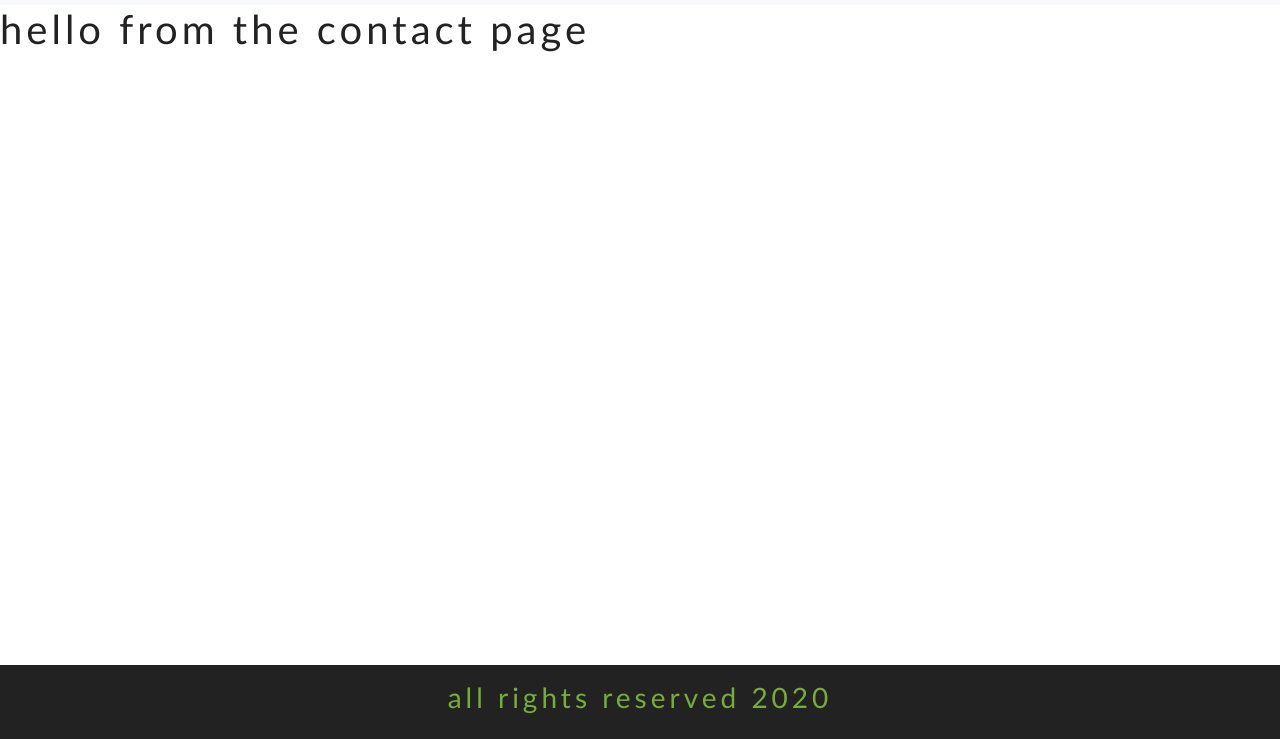
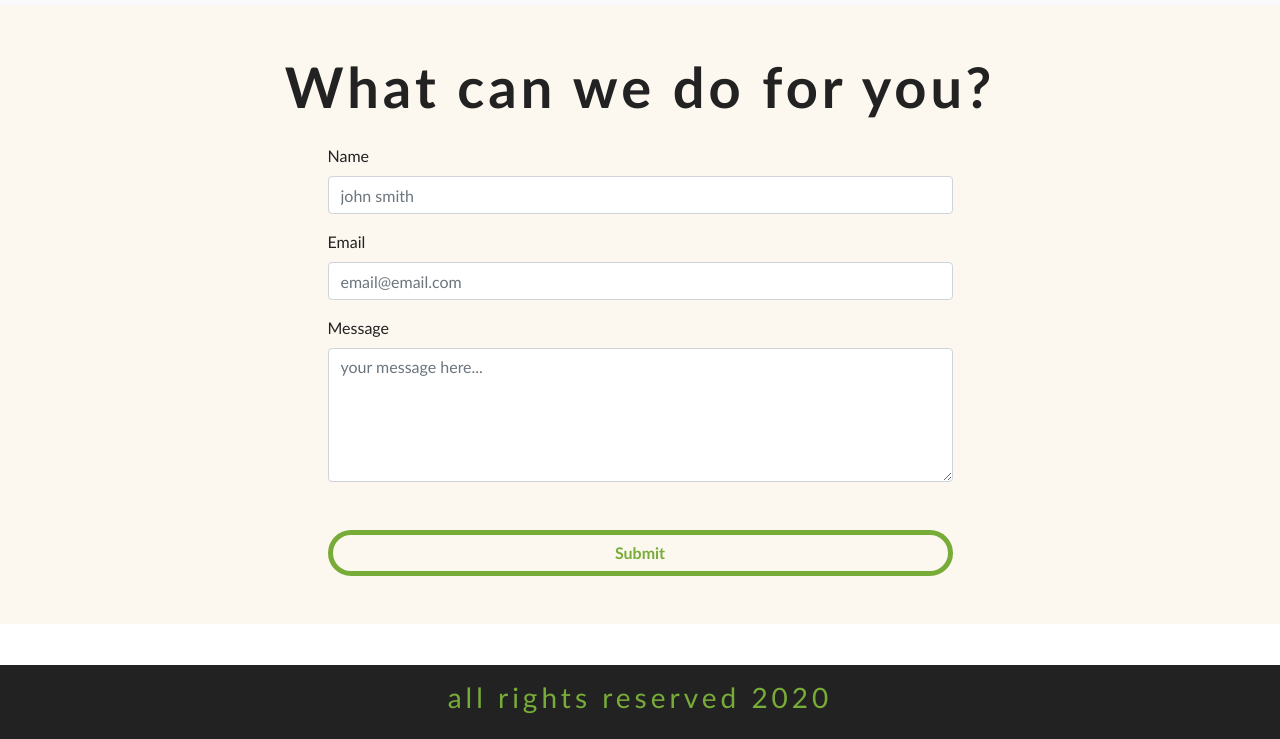
Before and after one commit to mrseanbaines/gatsby-1, a Gatsby site: page /contact in a window 1280 px wide. Shown: the part 65-804 px from the top of the page. Built offline with nearby package versions, Linux system fonts and the light colour scheme; Gatsby itself is replaced by a stand-in of ours.

Commit message:
Contact form added

```diff
--- a/gatsby-config.js
+++ b/gatsby-config.js
@@ -25,6 +25,13 @@ module.exports = {
         accessToken: process.env.CONTENTFUL_ACCESS_TOKEN,
       },
     },
+    {
+      resolve: "gatsby-plugin-snipcart",
+      options: {
+        apiKey: process.env.SNIPCART_API,
+        autopop: true,
+      },
+    },
     `gatsby-transformer-sharp`,
     `gatsby-plugin-sharp`,
     {
--- a/package.json
+++ b/package.json
@@ -12,6 +12,7 @@
     "gatsby-plugin-offline": "^3.1.2",
     "gatsby-plugin-react-helmet": "^3.2.1",
     "gatsby-plugin-sharp": "^2.5.4",
+    "gatsby-plugin-snipcart": "^1.1.2",
     "gatsby-source-contentful": "^2.2.7",
     "gatsby-source-filesystem": "^2.2.2",
     "gatsby-transformer-sharp": "^2.4.4",
--- a/src/components/Home/Product.js
+++ b/src/components/Home/Product.js
@@ -16,9 +16,6 @@ export default function Product({ product }) {
           <h6>{product.title}</h6>
           <h6>£{product.price}</h6>
           <button className="btn btn-green mt-3">ADD TO CART</button>
-          <a href="/contact">
-            <button className="btn btn-green mt-3">MORE INFO</button>
-          </a>
         </div>
       </div>
     </div>
--- a/src/components/layout.css
+++ b/src/components/layout.css
@@ -74,3 +74,7 @@ h6 {
   background: var(--mainDark);
   flex-grow: 1;
 }
+
+.contact {
+  background: var(--mainBeige);
+}
--- a/src/pages/contact.js
+++ b/src/pages/contact.js
@@ -1,15 +1,63 @@
 import React from "react"
 import { Link, graphql } from "gatsby"
 import Layout from "../components/layout"
+import BackgroundSection from "../components/Globals/BackgroundSection"
 
-const contact = () => {
-  return (
-    <Layout>
-      <div>
-        <h1>hello from the contact page</h1>
+const Contact = () => (
+  <Layout>
+    <section className="contact py-5">
+      <div className="row">
+        <div className="col text-center mb-3">
+          <h1 className="display-4 font-weight-bold">
+            What can we do for you?
+          </h1>
+        </div>
       </div>
-    </Layout>
-  )
-}
+      <div className="row">
+        <div className="col-10 col-sm -8 col-md-6 mx-auto">
+          <form action="https://formspree.io/sales@mycotown.com" method="POST">
+            {/*name */}
+            <div className="form-group">
+              <label htmlFor="name">Name</label>
+              <input
+                type="text"
+                className="form-control"
+                name="name"
+                id="name"
+                placeholder="john smith"
+              />
+            </div>
+            {/*email */}
+            <div className="form-group">
+              <label htmlFor="email">Email</label>
+              <input
+                type="text"
+                className="form-control"
+                name="email"
+                id="email"
+                placeholder="email@email.com"
+              />
+            </div>
+            {/*description */}
+            <div className="form-group">
+              <label htmlFor="description">Message</label>
+              <textarea
+                name="description"
+                id="description"
+                className="form-control"
+                rows="5"
+                placeholder="your message here..."
+              />
+            </div>
+            {/*submit */}
+            <button type="submit" className="btn btn-green btn-block mt-5">
+              Submit
+            </button>
+          </form>
+        </div>
+      </div>
+    </section>
+  </Layout>
+)
 
-export default contact
+export default Contact
--- a/src/pages/shop.js
+++ b/src/pages/shop.js
@@ -12,7 +12,7 @@ const ShopPage = ({ data }) => (
     <SEO title="Shop" />
     <BackgroundSection title="Shop." styleClass="shop" />
     <Menu products={data.menu} />
-    <Products products={data.products} />
+    {/*<Products products={data.products} />*/}
   </Layout>
 )
 
```
Also changed, not shown: src/components/Home/Menu.js (+3 -31 lines), 1 other file.
